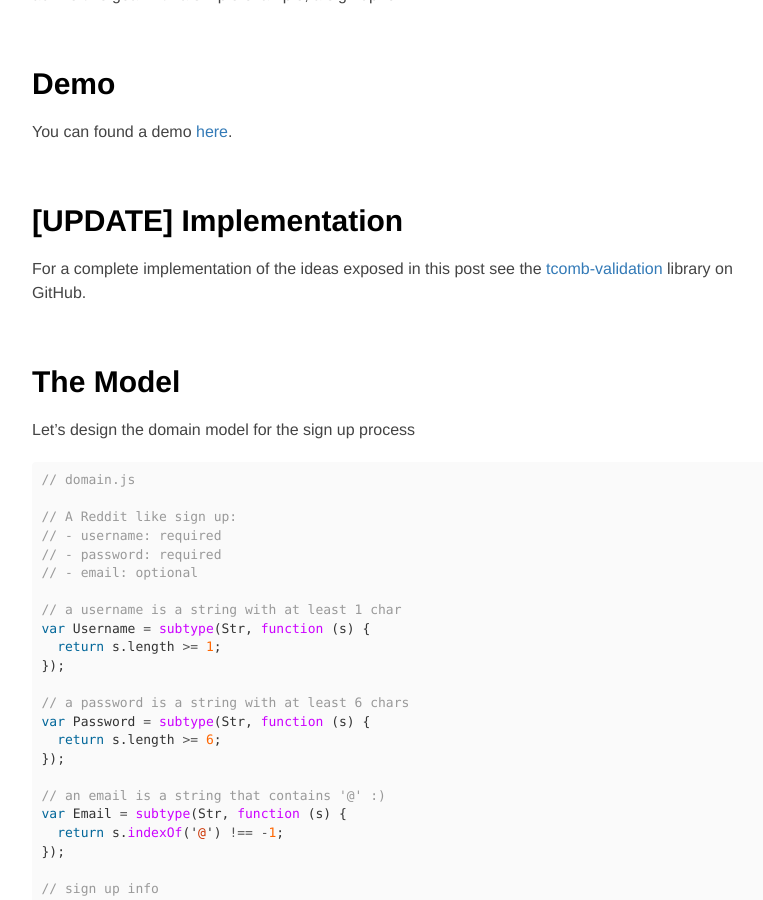
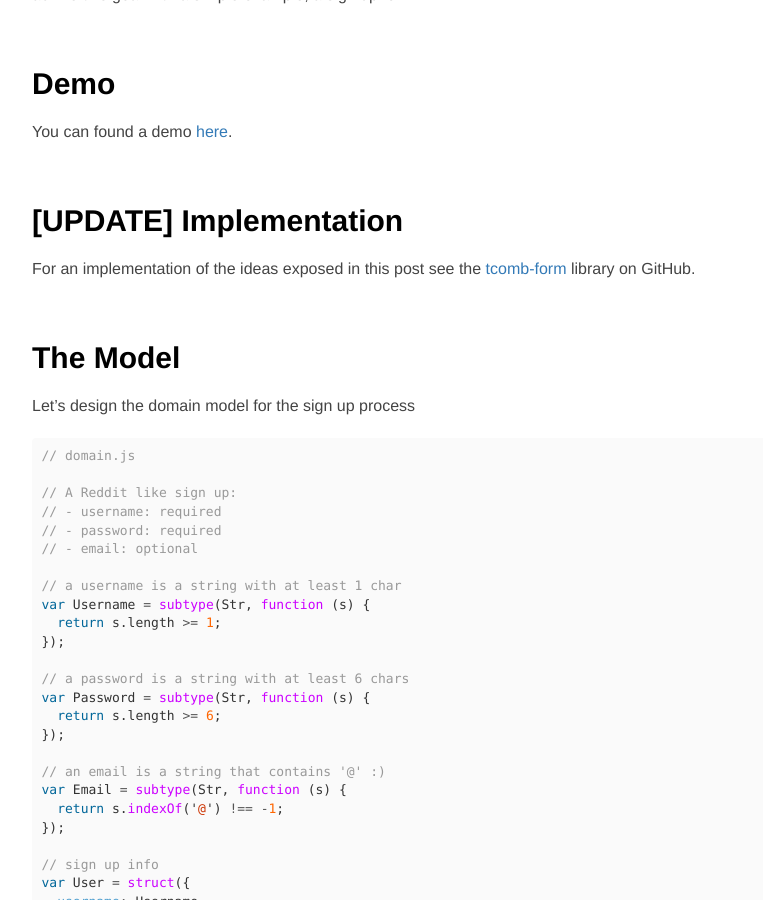
Before and after one commit to gcanti/gcanti.github.io, a Jekyll site: the page built from _posts/2014-08-12-what-if-your-domain-model-could-validate-the-ui-for-free.md, in a window 1280 px wide and 900 px high, scrolled down 574 px. Shown: the whole window, without its empty margins (233-996 px from the left). Built offline with Jekyll 4.4.1, drawn with Linux system fonts in a browser that asks for light colours; nearby versions of some CDN libraries; Markdown is read by kramdown in place of the engine named in the settings; comment, search, counter and statistics services are not loaded.

Commit message:
update old post

```diff
--- a/_posts/2014-08-12-what-if-your-domain-model-could-validate-the-ui-for-free.md
+++ b/_posts/2014-08-12-what-if-your-domain-model-could-validate-the-ui-for-free.md
@@ -18,7 +18,7 @@ You can found a demo [here](/resources/{{ page.folder }}/signup.html).
 
 ## [UPDATE] Implementation
 
-For a complete implementation of the ideas exposed in this post see the [tcomb-validation](https://github.com/gcanti/tcomb-validation) library on GitHub.
+For an implementation of the ideas exposed in this post see the [tcomb-form](https://github.com/gcanti/tcomb-form) library on GitHub.
 
 ## The Model
 
```
